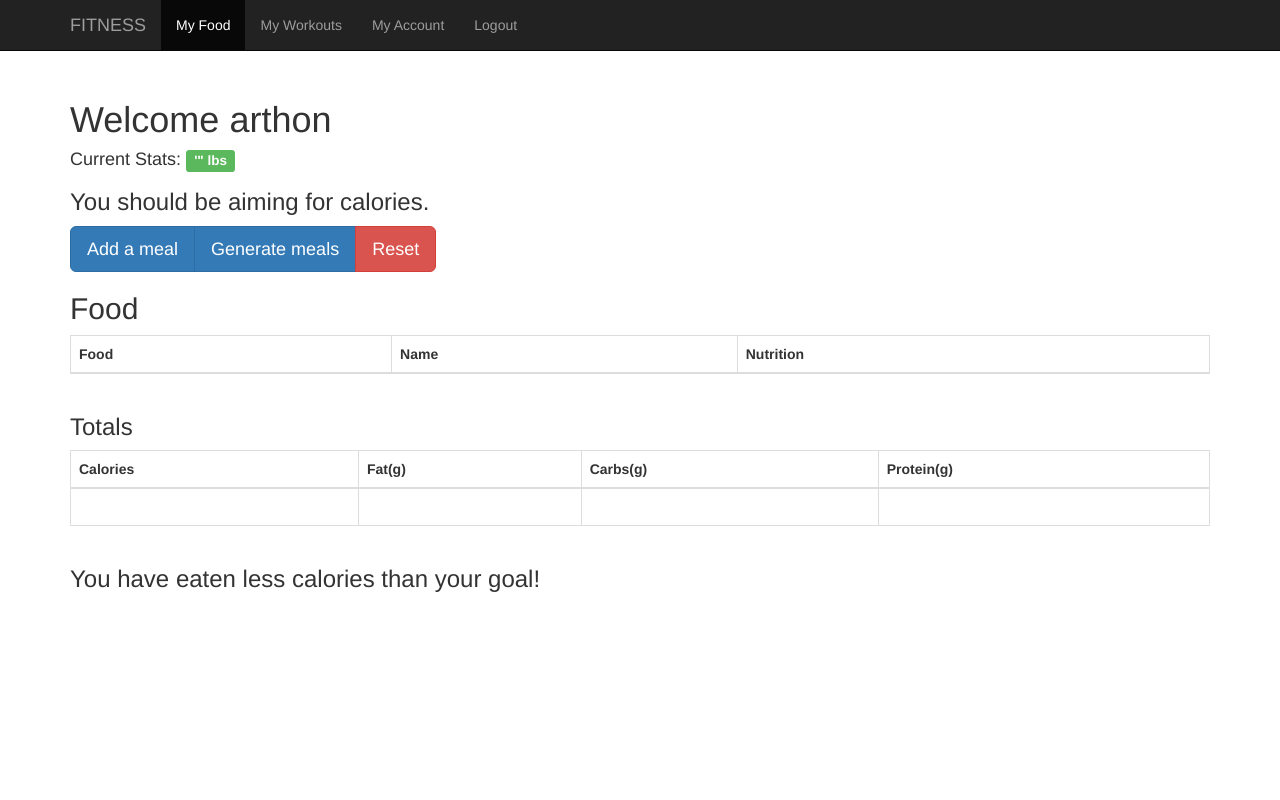
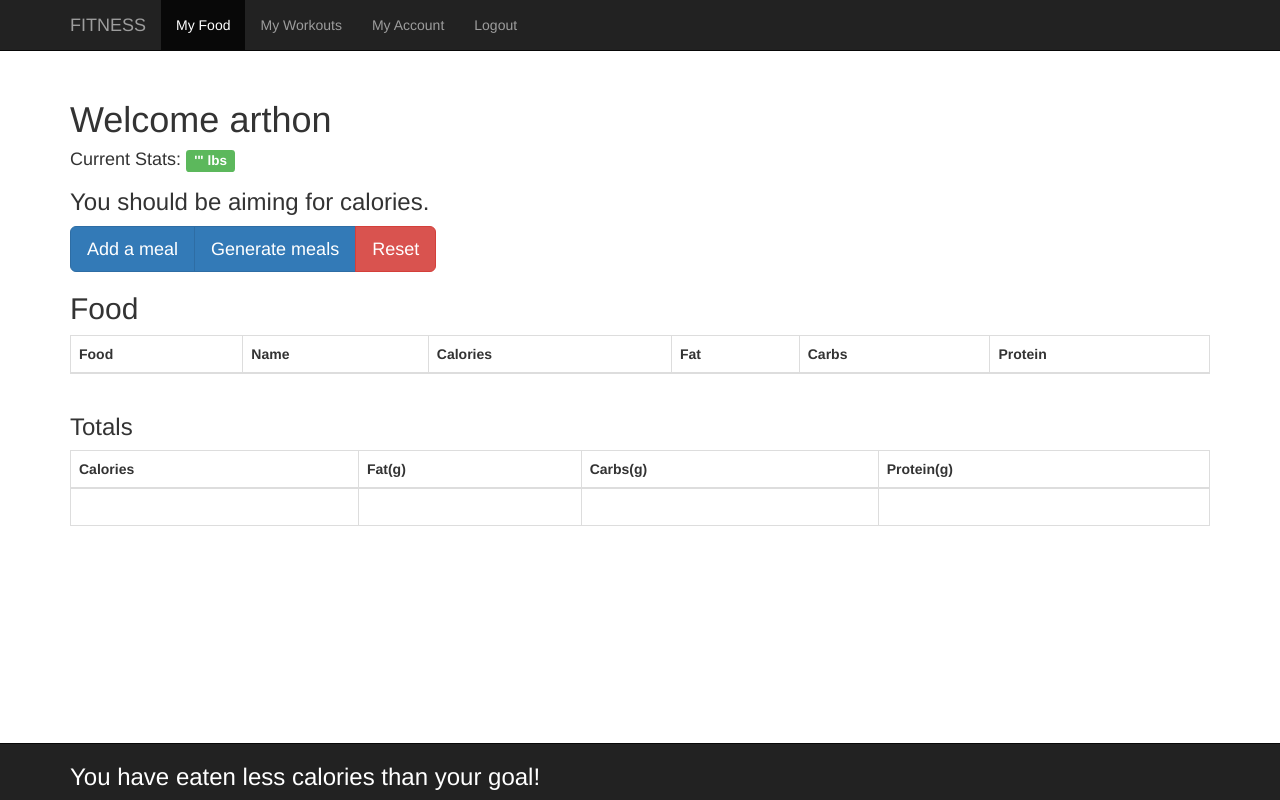
Before and after one commit to artchar/diet, a Django app: page /home/ in a window 1280 px wide. Run offline with Django 3.2, Linux system fonts and the light colour scheme; a user stored in the database is signed in; data comes from the database, SQL or seed files in the repository; both versions use the stored data as it was after the commit; lists and menus that the app fills with data are empty; some libraries are stand-ins or nearby versions.

Commit message:
added fixed footer bar

```diff
--- a/diet/dietfit/templates/home.html
+++ b/diet/dietfit/templates/home.html
@@ -1,7 +1,7 @@
 
 {% if user.is_authenticated %}
 <!DOCTYPE html>
-<html lang="en">
+<html id="wrap" lang="en">
   <head>
     <meta charset="utf-8">
     <meta http-equiv="X-UA-Compatible" content="IE=edge">
@@ -22,6 +22,22 @@
     <!-- Just for debugging purposes. Don't actually copy these 2 lines! -->
     <!--[if lt IE 9]><script src="../../assets/js/ie8-responsive-file-warning.js"></script><![endif]-->
     <script src="../../assets/js/ie-emulation-modes-warning.js"></script>
+
+    <style>
+    #wrap {
+	  min-height: 100%;
+	  height: auto;
+	  /* Negative indent footer by its height */
+	  margin: 0 auto -60px;
+	  /* Pad bottom by footer height */
+	  padding: 0 0 60px;
+	}
+
+	#footer {
+		background-color: black;
+		color: white;
+	}
+	</style>
 
     <!-- HTML5 shim and Respond.js for IE8 support of HTML5 elements and media queries -->
     <!--[if lt IE 9]>
@@ -79,15 +95,21 @@
 		      <tr>
 		        <th>Food</th>
 		        <th>Name</th>
-		        <th>Nutrition</th>
+		        <th>Calories</th>
+		        <th>Fat</th>
+		        <th>Carbs</th>
+		        <th>Protein</th>
 		      </tr>
 		    </thead>
 		    <tbody>
 		    {% for food in user.userprofile.mealplan.foods.all %}
 		      <tr>
-		        <td><center><h2>{{forloop.counter}}</h2></center></td>
-		        <td><center><h3>{{food.name}}</h3></center></td>
-		        <td><center>{{food.calories}} Calories<br>{{food.fat}}g Fat<br>{{food.carbs}}g Carbohydrates<br>{{food.protein}}g Protein</center></td>
+		        <td><center><h4>{{forloop.counter}}</h4></center></td>
+		        <td><center><h4>{{food.name}}</h4></center></td>
+		        <td><center>{{food.calories}}</center></td>
+		        <td><center>{{food.fat}}g</center></td>
+		        <td><center>{{food.carbs}}g</center></td>
+		        <td><center>{{food.protein}}g</center></td>
 		      </tr>
 		    {% endfor %}
 		    </tbody>
@@ -116,13 +138,18 @@
 		  </table>
 	</div>
 
-	<div class="container">
-		{% if user.userprofile.deficit < 0 %}
+
+    <footer id="footer">
+    <nav class="navbar navbar-inverse navbar-fixed-bottom">
+      <div class="container">
+        {% if user.userprofile.deficit < 0 %}
 		<h3>You have eaten <strong>{{user.userprofile.deficit}}</strong> more calories than your goal!</h3>
 		{% else %}
 		<h3>You have eaten <strong>{{user.userprofile.deficit}}</strong> less calories than your goal!</h3>
 		{% endif %}
-
+      </div>
+      </nav>
+    </footer>
 
 
     <!-- Bootstrap core JavaScript
```
Also changed, not shown: diet/dietfit/views.py (+5 -4 lines), diet/db.sqlite3.
